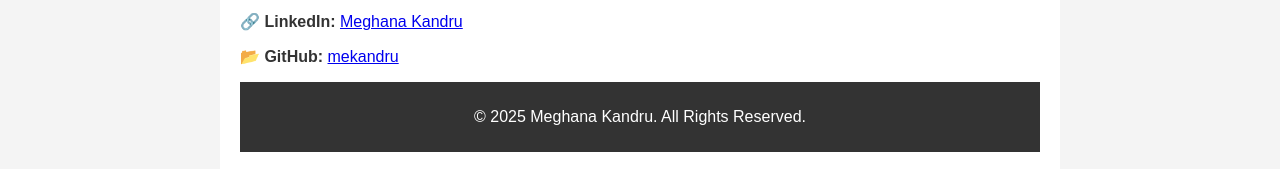
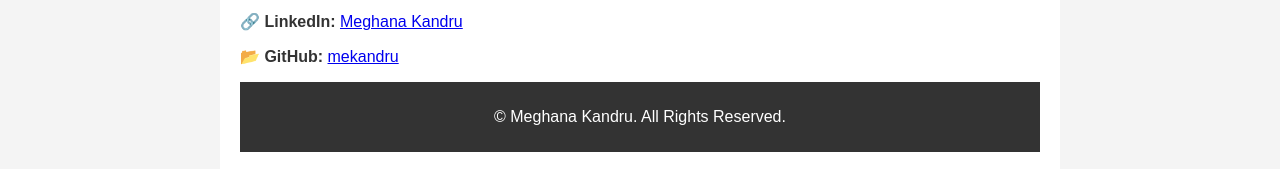
Before and after one commit to mekandru/meghanakandru.github.io, a Jekyll site: the page built from index.md, in a window 1280 px wide. Shown: the part 1510-1679 px from the top of the page. Built offline with Jekyll 4.4.1, drawn with Linux system fonts in a browser that asks for light colours.

Commit message:
Update index.md

```diff
--- a/index.md
+++ b/index.md
@@ -90,6 +90,6 @@ theme: custom
 </section>
 
 <footer>
-  <p>&copy; 2025 Meghana Kandru. All Rights Reserved.</p>
+  <p>&copy; Meghana Kandru. All Rights Reserved.</p>
   <!-- Footer section for copyright information -->
 </footer>
```
